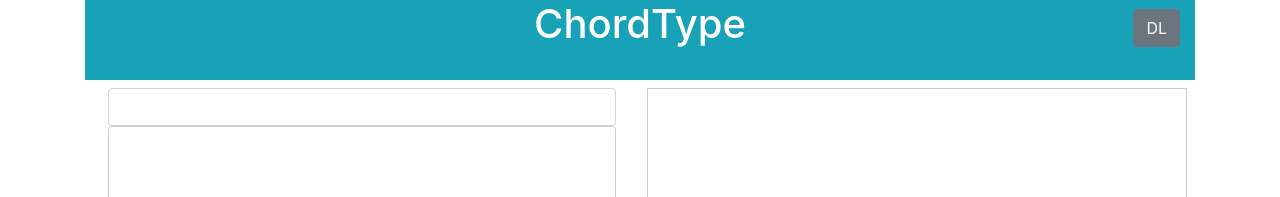
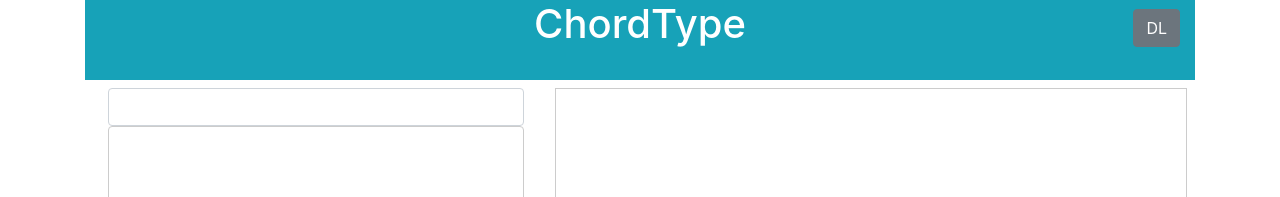
Before and after one commit to mi-ki-ri/chordtype, a Nuxt app: page / in a window 1280 px wide. Shown: the top 197 px of the page. Built offline with nearby package versions, Linux system fonts and the light colour scheme.

Commit message:
minor fix

```diff
--- a/pages/index.vue
+++ b/pages/index.vue
@@ -23,11 +23,11 @@
           <b-input type="text" v-model="editorTitle" />
           <b-textarea v-model="editorText" class="editor"> </b-textarea>
         </b-col>
-        <b-col class="visualArea m-2" id="visual">
-          <b-container>
+        <b-col class="visualArea m-2">
+          <b-container id="visual">
             <b-row>
               <b-col>
-                <h2>
+                <h2 class="text-center">
                   {{ editorTitle }}
                 </h2>
               </b-col>
@@ -150,6 +150,13 @@
   height: 88vh;
   border: 1px solid #ccc;
 }
+
+#visual{
+  width: 600px;
+  max-width: 600px;
+  min-height: 800px;
+}
+
 .bar {
   border-right: #ccc 1px solid;
 }
```
